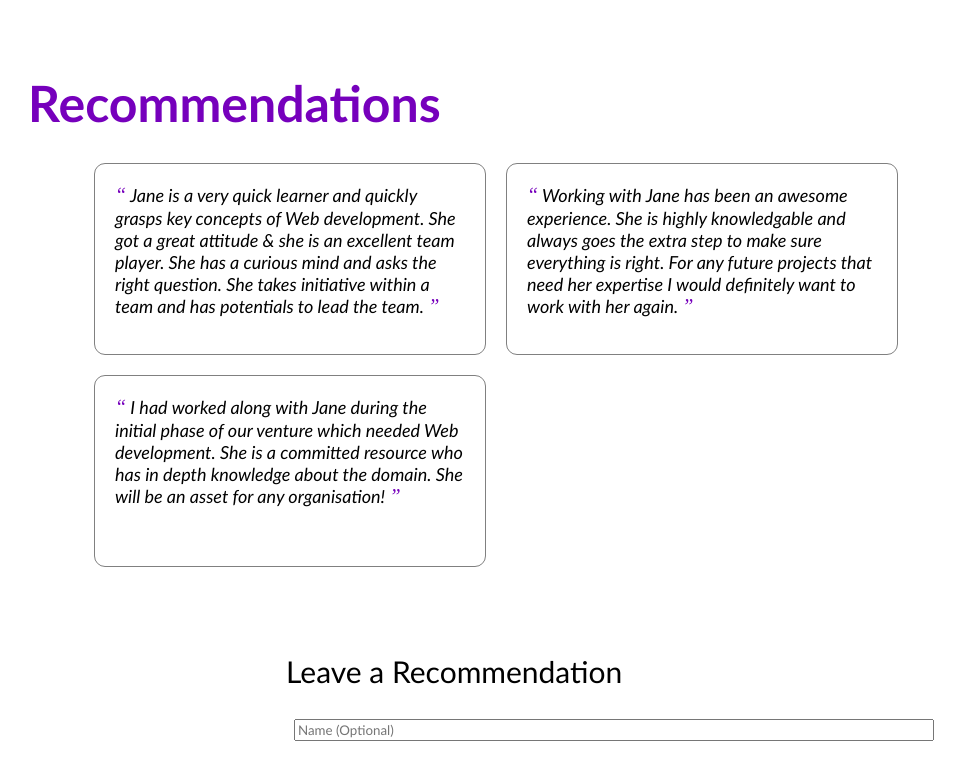
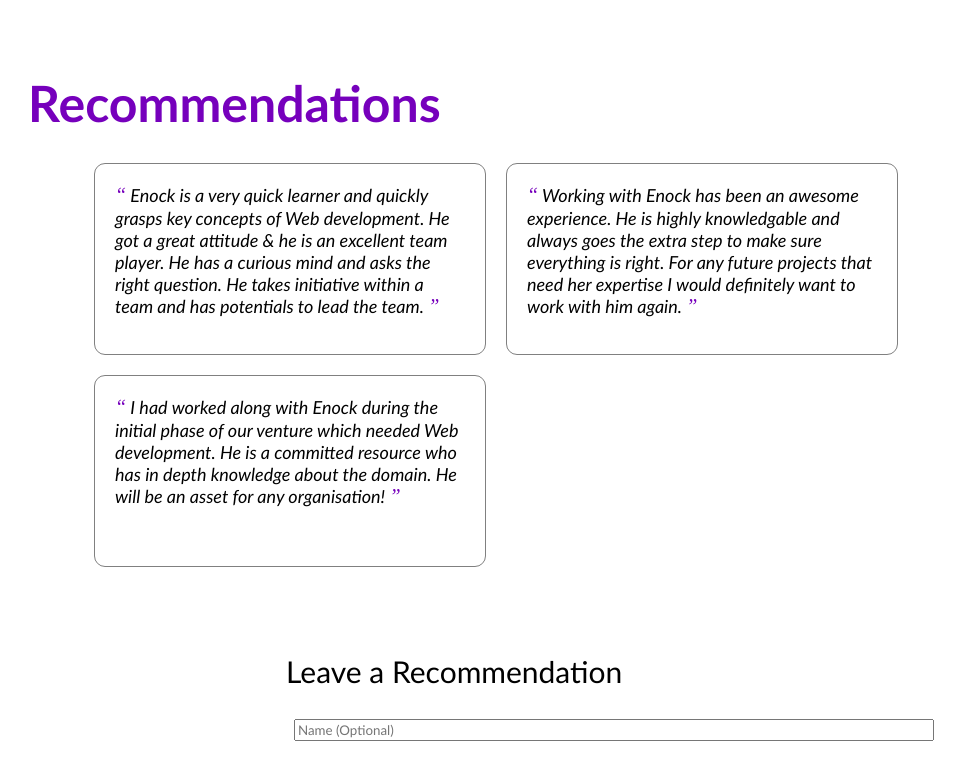
Before and after one commit to Uwamahoro-Enock/Free-Code-Camp, a plain HTML site: page Personal_portfolio/singlepagewebsite/index.html in a window 1280 px wide. Shown: the part 1481-2239 px from the top of the page, without its empty margins (40-1005 px from the left). Drawn offline with Linux system fonts and the light colour scheme.

Commit message:
This is Enock

```diff
--- a/Personal_portfolio/singlepagewebsite/index.html
+++ b/Personal_portfolio/singlepagewebsite/index.html
@@ -127,24 +127,24 @@
       <div class="all_recommendations" id="all_recommendations">
         <div class="recommendation">
           <span>&#8220;</span>
-          Jane is a very quick learner and quickly grasps key concepts of Web development.
-          She got a great attitude & she is an excellent team player.
-          She has a curious mind and asks the right question.
-          She takes initiative within a team and has potentials to lead the team.
+          Enock is a very quick learner and quickly grasps key concepts of Web development.
+          He got a great attitude & he is an excellent team player.
+          He has a curious mind and asks the right question.
+          He takes initiative within a team and has potentials to lead the team.
           <span>&#8221;</span>
         </div>
         <div class="recommendation">
           <span>&#8220;</span>
-          Working with Jane has been an awesome experience.
-          She is highly knowledgable and always goes the extra step to make sure everything is right.
-          For any future projects that need her expertise I would definitely want to work with her again.
+          Working with Enock has been an awesome experience.
+          He is highly knowledgable and always goes the extra step to make sure everything is right.
+          For any future projects that need her expertise I would definitely want to work with him again.
           <span>&#8221;</span>
         </div>
         <div class="recommendation">
           <span>&#8220;</span>
-          I had worked along with Jane during the initial phase of our venture which needed Web development.
-          She is a committed resource who has in depth knowledge about the domain.
-          She will be an asset for any organisation!
+          I had worked along with Enock during the initial phase of our venture which needed Web development.
+          He is a committed resource who has in depth knowledge about the domain.
+          He will be an asset for any organisation!
           <span>&#8221;</span>
         </div>
       </div>
@@ -167,6 +167,9 @@
     <div class="iconbutton">
       <a href="#home">
         <!--Add the code here for the logo to appear and the icon to be actionable-->
+        <svg xmlns="http://www.w3.org/2000/svg" fill="none" viewBox="0 0 24 24" stroke-width="1.5" stroke="white" width="63px">
+          <path stroke-linecap="round" stroke-linejoin="round" d="M15 11.25l-3-3m0 0l-3 3m3-3v7.5M21 12a9 9 0 11-18 0 9 9 0 0118 0z" />
+        </svg>
       </a>
     </div>
 
--- a/Personal_portfolio/singlepagewebsite/script.js
+++ b/Personal_portfolio/singlepagewebsite/script.js
@@ -5,7 +5,7 @@ function addRecommendation() {
   if (recommendation.value != null && recommendation.value.trim() != "") {
     console.log("New recommendation added");
     //Call showPopup here
-
+    showPopup(true);
     // Create a new 'recommendation' element and set it's value to the user's message
     var element = document.createElement("div");
     element.setAttribute("class","recommendation");
```
